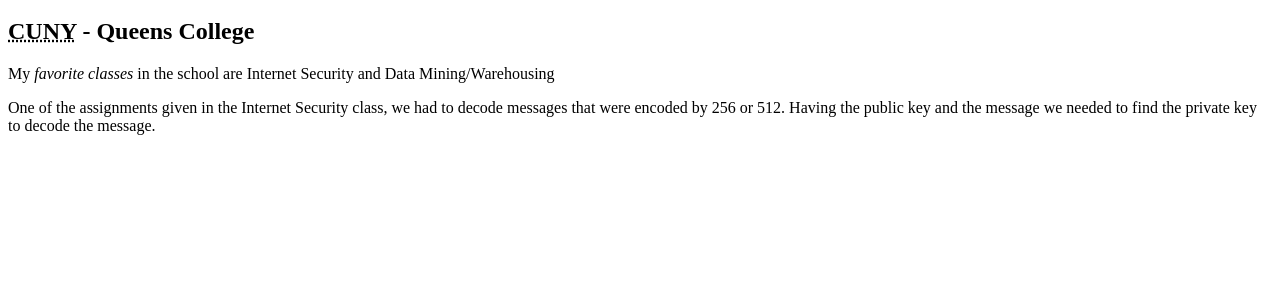
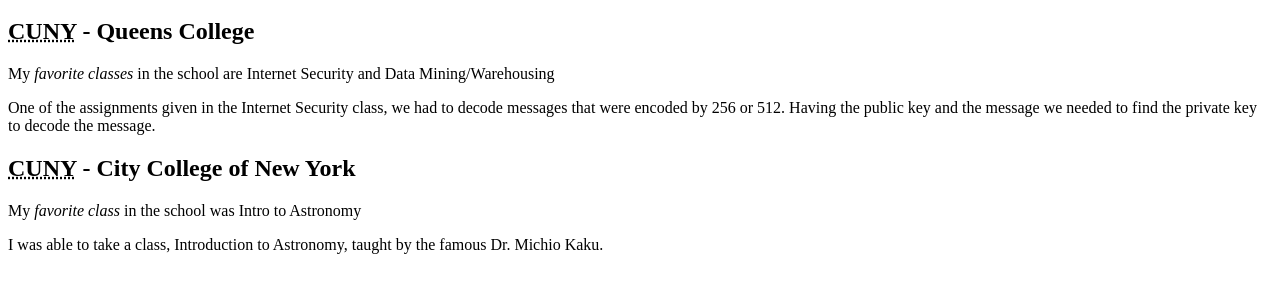
Before and after one commit to rpatel1291/Lab5-HTML, a plain HTML site: page education.html in a window 1280 px wide. Shown: the part 136-428 px from the top of the page. Drawn offline with Linux system fonts and the light colour scheme.

Commit message:
Addition of second article
Article for CCNY was added

```diff
--- a/education.html
+++ b/education.html
@@ -28,7 +28,13 @@
             </aside>
         </article>
 
-
+        <article>
+            <h2><abbr title="City University of New York">CUNY</abbr> - City College of New York</h2>
+            <p>My <em> favorite class</em> in the school was Intro to Astronomy</p>
+            <aside>
+                <p>I was able to take a class, Introduction to Astronomy, taught by the famous Dr. Michio Kaku.</p>
+            </aside>
+        </article>
     </main>
 
 </body>
```
